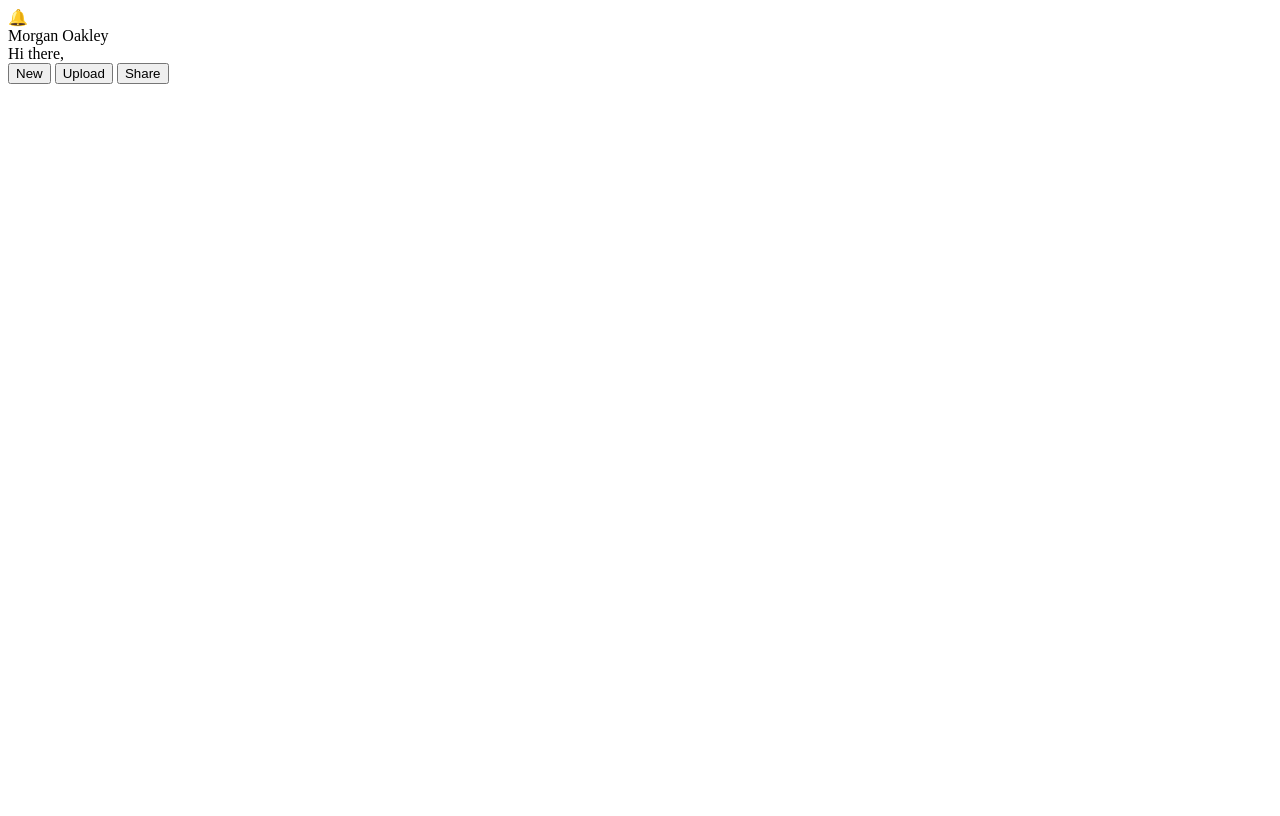
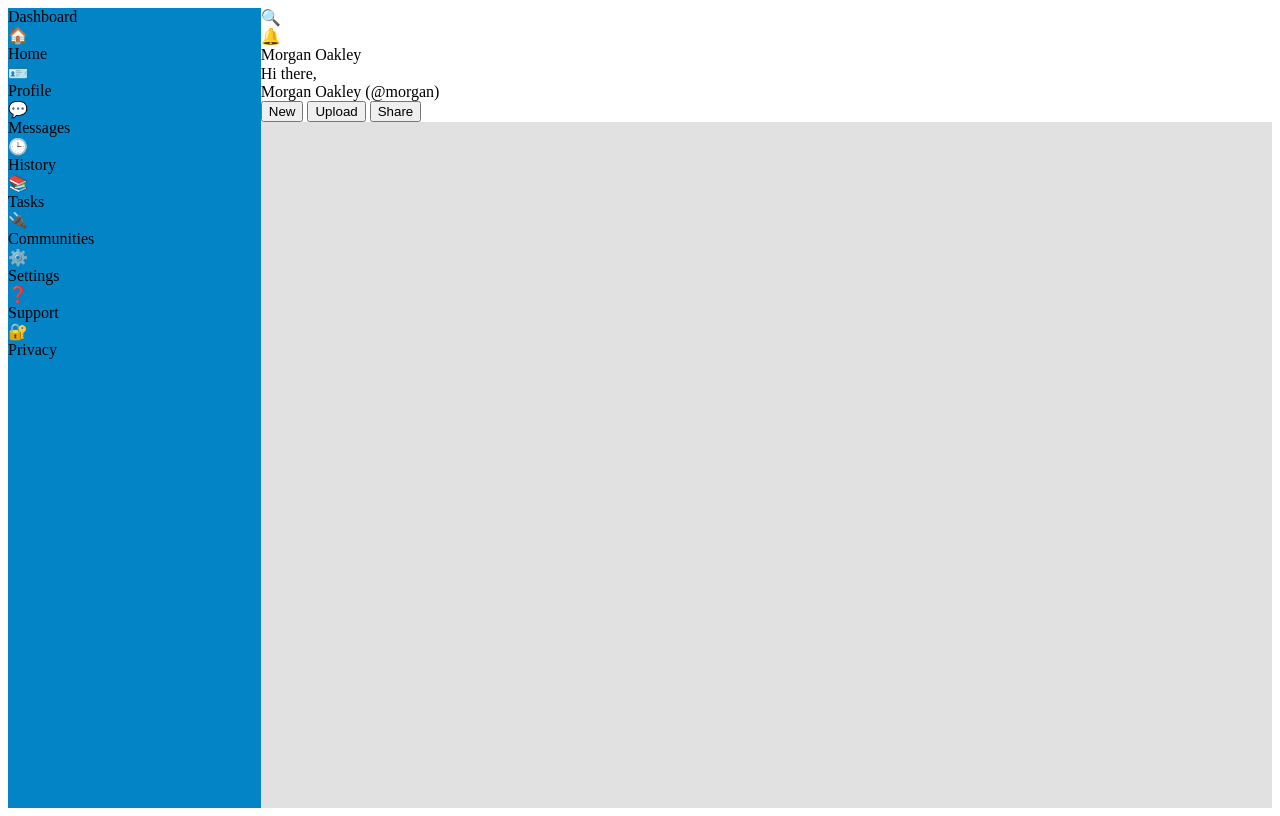
Before and after one commit to MyThunder11/admin-dashboard, a plain HTML site: page index.html in a window 1280 px wide. Drawn offline with Linux system fonts and the light colour scheme.

Commit message:
Base done complete

```diff
--- a/index.html
+++ b/index.html
@@ -14,7 +14,7 @@
         <div class="header">
             <div class="upper-header">
                 <div class="search">
-                    <div id="search-icon"></div>
+                    <div id="search-icon">🔍</div>
                     <div id="search-bar"></div>
                 </div>
                 <div class="login">
@@ -27,7 +27,7 @@
                 <div class="greetings">
                     <div class="user-icon"></div>
                     <div class="greet">Hi there,</div>
-                    <div class="username"></div>
+                    <div class="username">Morgan Oakley (@morgan)</div>
                 </div>
                 <div class="header-buttons">
                     <button class="header-btn">New</button>
@@ -37,9 +37,29 @@
             </div>
         </div>
         <div class="sidebar">
-            <div class="logo"></div>
-            <div class="nav-1"></div>
-            <div class="nav-2"></div>
+            <div class="logo">Dashboard</div>
+            <div class="nav-1">
+                <div>🏠</div>
+                <div>Home</div>
+                <div>🪪</div>
+                <div>Profile</div>
+                <div>💬</div>
+                <div>Messages</div>
+                <div>🕒</div>
+                <div>History</div>
+                <div>📚</div>
+                <div>Tasks</div>
+                <div>🔌</div>
+                <div>Communities</div>
+            </div>
+            <div class="nav-2">
+                <div>⚙️</div>
+                <div>Settings</div>
+                <div>❓</div>
+                <div>Support</div>
+                <div>🔐</div>
+                <div>Privacy</div>
+            </div>
         </div>
         <div class="content">
             <div class="projects">
--- a/style.css
+++ b/style.css
@@ -0,0 +1,28 @@
+:root {
+    --sidebar-color : #0284c7;
+    --content-color : #e1e1e1;
+}
+
+.container {
+    height: 100vh;
+    display: grid;
+    grid-template-columns: 1fr 4fr;
+    grid-template-rows: 1fr 6fr;
+}
+
+.header {
+    grid-column: 2 / 3 ;
+    display: grid;
+    grid-template-rows: 1fr 1fr;
+}
+
+.sidebar {
+    background-color: var(--sidebar-color);
+    grid-row: 1 / 3;
+}
+
+.content {
+    background-color: var(--content-color);
+    grid-column: 2 / 3;
+    grid-row: 2 / 3;
+}
```
